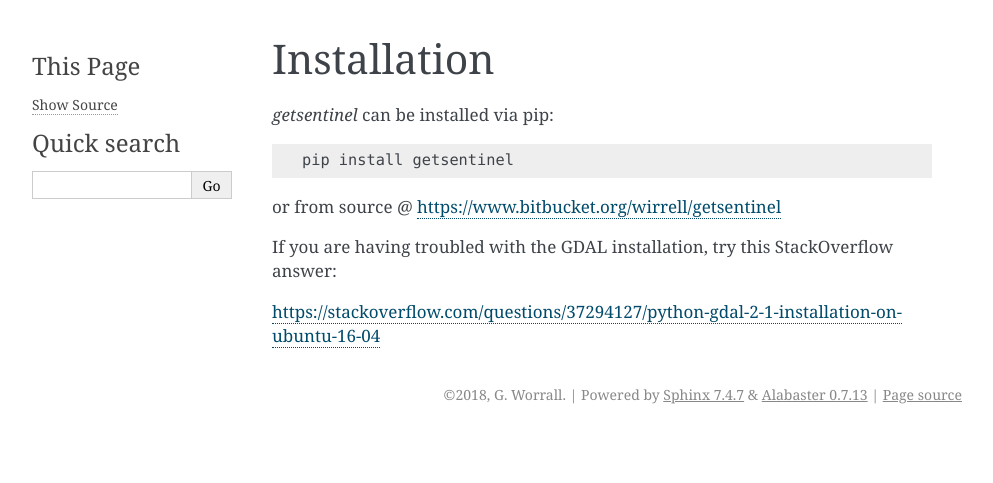
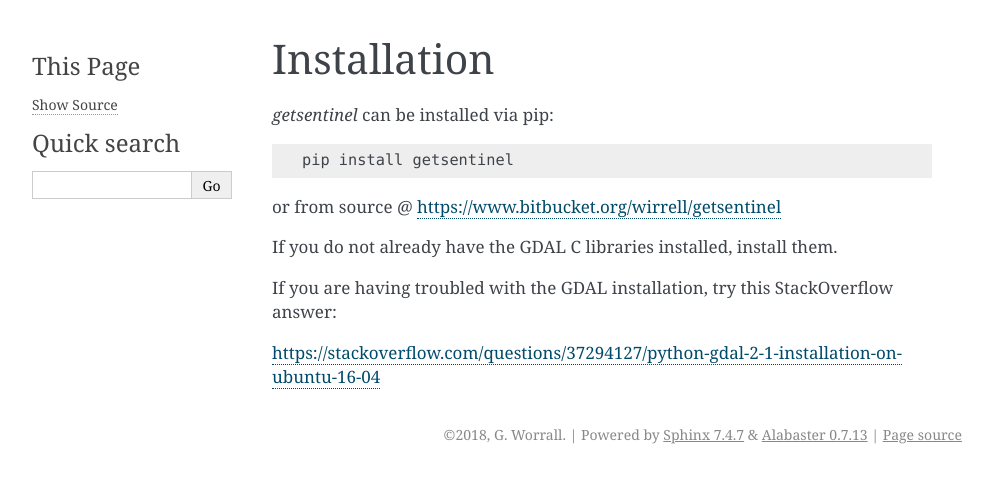
Before and after one commit to wirrell/getsentinel, a Sphinx documentation site: the page built from docs/source/installation.rst, in a window 1280 px wide. Shown: the top 483 px of the page, without its empty margins (148-1141 px from the left). Built offline with Sphinx 7.4.7, drawn with Linux system fonts in a browser that asks for light colours.

Commit message:
added requirements.txt

```diff
--- a/docs/source/installation.rst
+++ b/docs/source/installation.rst
@@ -7,6 +7,8 @@ Installation
 
 or from source @ https://www.bitbucket.org/wirrell/getsentinel
 
+If you do not already have the GDAL C libraries installed, install them.
+
 If you are having troubled with the GDAL installation, try this StackOverflow
 answer:
 
```
